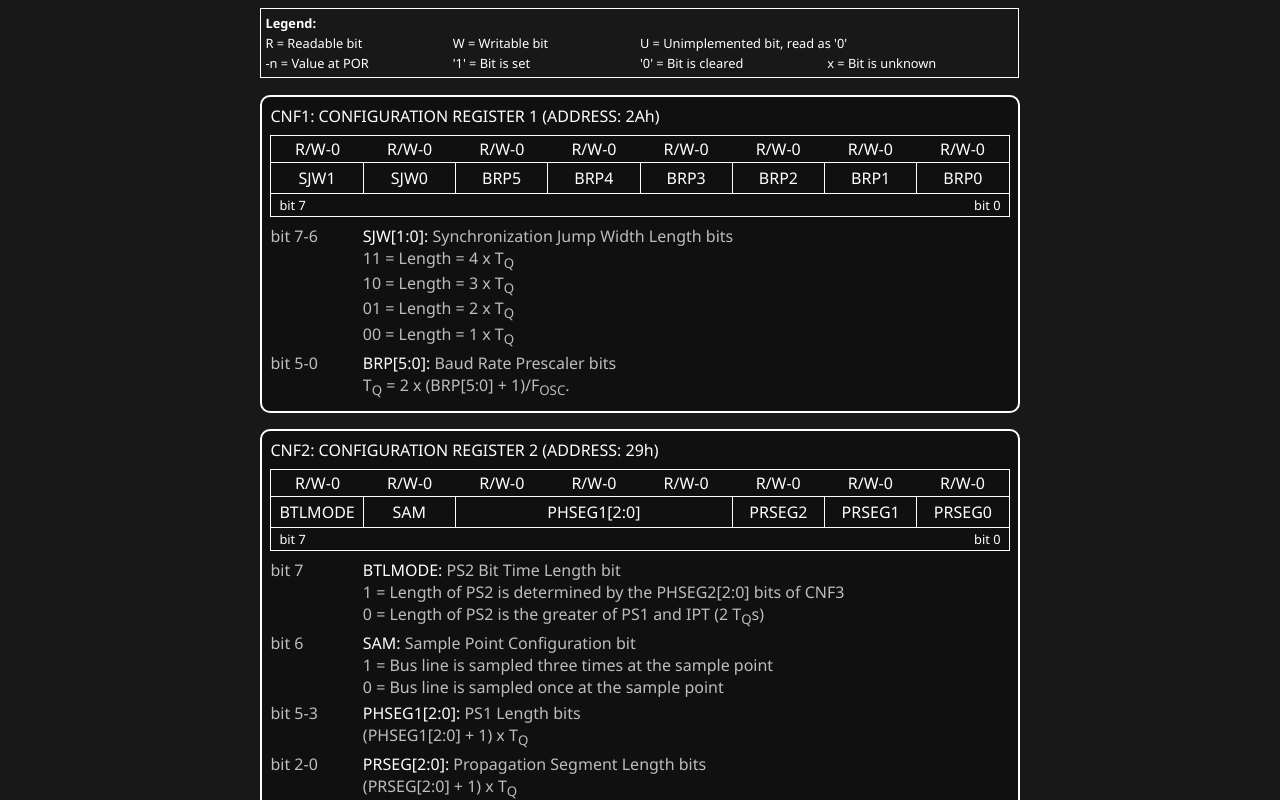
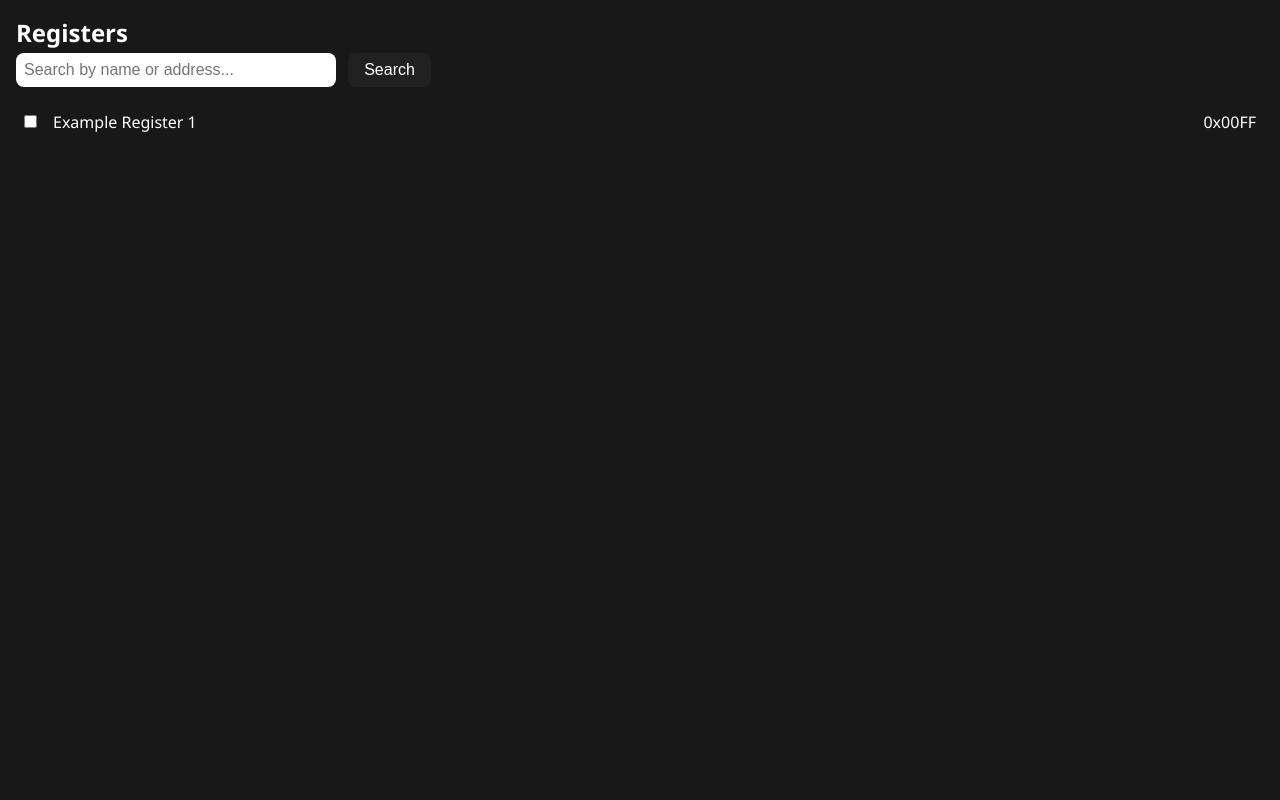
Before and after one commit to lucas458/microchip-register, a plain HTML site: page index.html in a window 1280 px wide. Drawn offline with Linux system fonts and the light colour scheme.

Commit message:
feat: Adicionado a tela de pesquisa

```diff
--- a/index.html
+++ b/index.html
@@ -41,6 +41,30 @@
     </div>
 
 
+
+    <div id="registers_screen">
+        <div id="registersContainer">
+            <div id="registersHeader">
+                <h2>Registers</h2>
+                <input type="text" id="searchInput" placeholder="Search by name or address...">
+                <button id="searchButton" class="">Search</button>
+            </div>
+
+            <div id="registersList">
+
+                <label class="registersItem">
+                    <div class="checkbox">
+                        <input type="checkbox" class="registerCheckbox">
+                    </div>
+                    <div class="registerName">Example Register 1</div>
+                    <div class="registerAddress">0x00FF</div>
+                </label>
+
+            </div>
+        </div>
+    </div>
+
+
     <script src="script.js"></script>
 
 </body>
--- a/style.css
+++ b/style.css
@@ -162,3 +162,79 @@ body{
 .bitTextUnderline{
     text-decoration: underline;
 }
+
+
+
+#registers_screen{
+    width: 100%;
+    height: 100%;
+    padding: 16px;
+    background-color: #181818;
+    display: flex;
+    justify-content: center;
+    align-items: flex-start;
+    position: fixed;
+}
+
+#registersContainer{
+    width: 100%;
+    height: 100%;
+    display: flex;
+    flex-direction: column;
+}
+#searchInput{
+    width: 320px;
+    padding: 8px;
+    margin: 4px 0;
+    margin-bottom: 16px;
+    border-radius: 8px;
+    border: none;
+    outline: none;
+    font-size: 1em;
+}
+
+#searchButton{
+    padding: 8px 16px;
+    border-radius: 8px;
+    border: none;
+    outline: none;
+    font-size: 1em;
+    background-color: #212121;
+    color: #fff;
+    margin-left: 8px;
+}
+
+.searchButtonAcive{
+    background-color: #424242 !important;
+    cursor: pointer;
+}
+
+#registersList{
+    width: 100%;
+    height: 100%;
+    overflow: auto;
+    display: flex;
+    flex-direction: column;
+    gap: 4px;
+}
+
+.registersItem{
+    /* width: fit-content; */
+    display: flex;
+    justify-content: space-between;
+    align-items: center;
+}
+
+.registersItem:hover{
+    cursor: pointer;
+    background-color: #212121;
+}
+
+.registersItem div{
+    padding: 8px;
+    margin: 0;
+}
+
+.registersItem .registerName{
+    flex: 1;
+}
```
